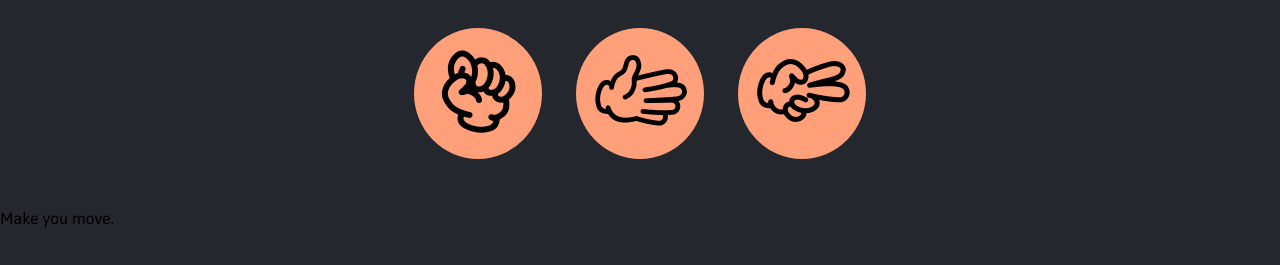
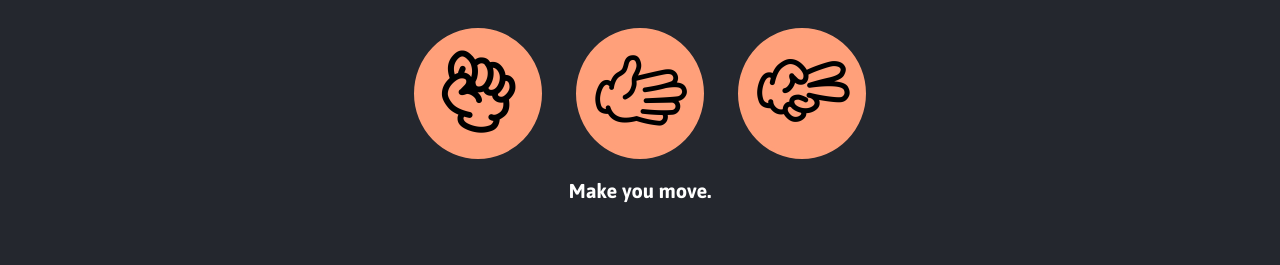
Before and after one commit to thorntonjonathanxu/Coding-Side-Projects, a plain HTML site: page rock-paper-scissors/index.html in a window 1280 px wide. Shown: the part 273-538 px from the top of the page. Drawn offline with Linux system fonts and the light colour scheme.

Commit message:
finished front end build rps

```diff
--- a/rock-paper-scissors/index.html
+++ b/rock-paper-scissors/index.html
@@ -34,6 +34,6 @@
         </div>
     </div>
 
-    <p class="action-messsage">Make you move.</p>
+    <p id="action-message">Make you move.</p>
 </body>
 </html>
--- a/rock-paper-scissors/styles.css
+++ b/rock-paper-scissors/styles.css
@@ -63,7 +63,7 @@ header > h1 {
 
 .choices {
     text-align: center;
-    margin: 50px 0;
+    margin-top: 50px;
 }
 
 .choice {
@@ -79,6 +79,7 @@ header > h1 {
     cursor: pointer;
     background: lightgreen;
     border: 4px solid lightgreen;
+    transition: all 0.3s ease;
 }
 
 .selection {
@@ -87,3 +88,12 @@ header > h1 {
     max-width: 100px;
     max-height: 100px;
 }
+
+#action-message {
+    text-align: center;
+    color: white;
+    font-weight: bold;
+    font-size: 20px;
+    margin-top: 20px;
+
+}
```
